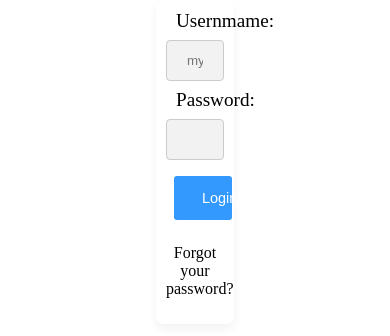
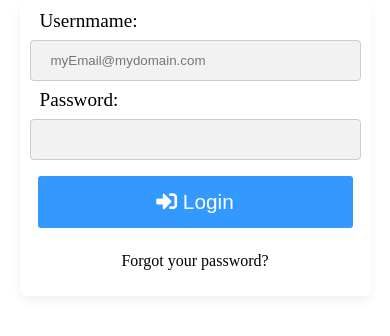
Before and after one commit to Habib97SE/simple-react-system, a React (Create React App) app: page / in a window 390 px wide. Shown: the top 336 px of the page. Built offline with nearby package versions, Linux system fonts and the light colour scheme.

Commit message:
Added login page mobile and ipad

```diff
--- a/src/Pages/Login.jsx
+++ b/src/Pages/Login.jsx
@@ -4,14 +4,24 @@ import Button from "../components/Button/Button";
 export default function Login(props) {
   return (
     <>
-      <div className="white-box">
+      <div className="white-box container">
+        <div className="flex-item">
         <TextField
           label="Usernmame:"
           placeholder="myEmail@mydomain.com"
           type="email"
+          id="email-address"
         />
-        <TextField label="Password:" type="password" />
-        <Button cssClass="btn btn-primary login-btn" text="Login" />
+        </div>
+        <div className="flex-item">
+        <TextField label="Password:" type="password" id="password"/>
+          </div>
+          <Button
+            before={false}
+            cssClass="btn btn-primary login-btn flex-item"
+            icon="fas fa-sign-in-alt"
+            text="Login"
+          />
         <p className="center">Forgot your password?</p>
       </div>
     </>
--- a/src/components/Button/Button.jsx
+++ b/src/components/Button/Button.jsx
@@ -2,11 +2,21 @@ import React from "react";
 
 export default function Button(props) {
   if (props.icon) {
-    return (
-      <button className={props.cssClass}>
-        <i className={props.icon}></i> {props.text}
-      </button>
-    );
+    if (props.before) {
+      return
+      (
+        <button className={props.cssClass}>
+      {props.text}
+      <i className={props.icon}></i>
+    </button>
+      );
+    } else {
+      return (
+        <button className={props.cssClass}>
+      <i className={props.icon}></i> {props.text}
+    </button>
+        );
+    }
   } else {
     return <button className={props.cssClass}>{props.text}</button>;
   }
--- a/src/components/Forms/TextField.jsx
+++ b/src/components/Forms/TextField.jsx
@@ -4,9 +4,9 @@ export default function TextField(props) {
   return (
     <>
       <div className="form-control">
-        <label>{ props.label }</label>
+        <label for={props.id}>{ props.label }</label>
       <input
-       value={props.value} type={props.type} placeholder={props.placeholder} />
+       value={props.value} id={props.id} type={props.type} placeholder={props.placeholder} />
       </div>
     </>
   );
--- a/src/style.css
+++ b/src/style.css
@@ -1,7 +1,6 @@
 .login-btn {
-    width: 100%;
+    font-size: 1.3rem;
 }
-
 .white-box {
     margin-top: 100px;
     width: 20%;
@@ -21,5 +20,22 @@ input {
 label {
     font-size: 1.2rem;
     padding-left: 10px;
+}
 
+.container {
+    flex-direction: column;
 }
+
+@media only screen and (max-width: 600px) {
+      .white-box {
+          width: 90%;
+          margin: auto;
+      }
+}
+
+@media only screen and (min-width: 601px) and (max-width: 899px) {
+    .white-box {
+        width: 60%;
+        margin: auto;
+    }
+}
```
